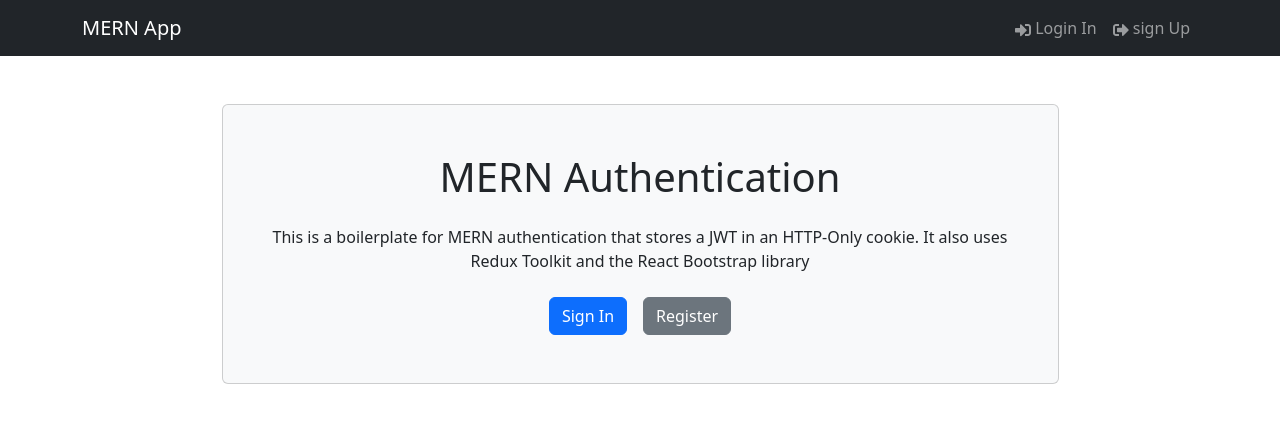
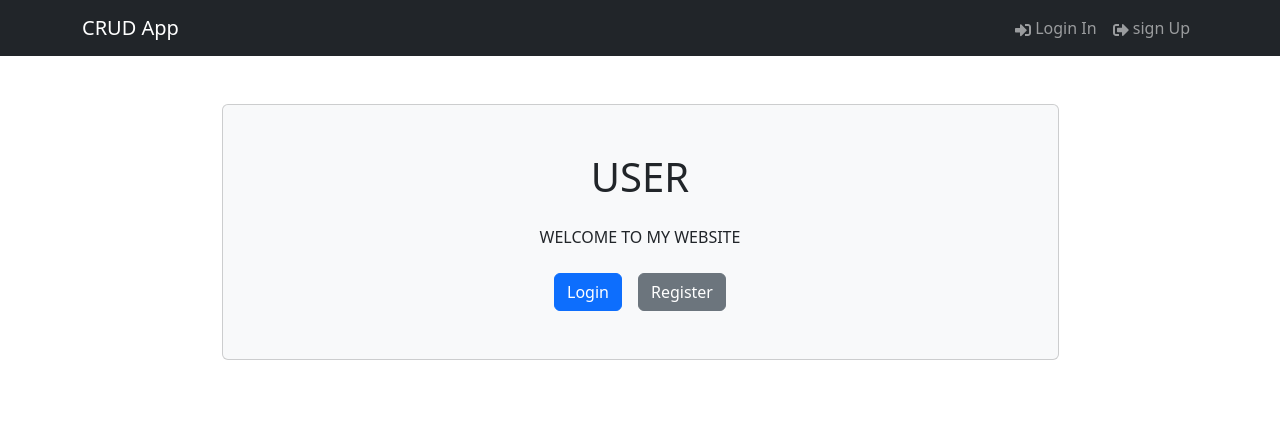
Before and after one commit to Mohammedrisvanvm/crud-in-react, a React (Vite) app in the folder frontend/: page / in a window 1280 px wide. Shown: the top 422 px of the page. Built offline with nearby package versions, Linux system fonts and the light colour scheme.

Commit message:
Login Form created

```diff
--- a/frontend/package.json
+++ b/frontend/package.json
@@ -14,7 +14,8 @@
     "react": "^18.2.0",
     "react-bootstrap": "^2.7.4",
     "react-dom": "^18.2.0",
-    "react-icons": "^4.9.0"
+    "react-icons": "^4.9.0",
+    "react-router-dom": "^6.11.2"
   },
   "devDependencies": {
     "@types/react": "^18.0.37",
--- a/frontend/src/App.jsx
+++ b/frontend/src/App.jsx
@@ -1,12 +1,19 @@
 import React from 'react'
-import Header from './components/header'
+import {BrowserRouter as Router,Routes,Route} from 'react-router-dom'
 import HomeScreen from './screens/HomeScreen'
 
 function App() {
   return (
     <div>
-      <Header/>
-      <HomeScreen/>
+      <Router>
+        <Routes>
+         <Route path='/' element={<HomeScreen/>}>
+
+         </Route>
+        </Routes>
+      </Router>
+
+
     </div>
   )
 }
--- a/frontend/src/components/Hero.jsx
+++ b/frontend/src/components/Hero.jsx
@@ -5,16 +5,13 @@
     <div className=' py-5'>
     <Container className='d-flex justify-content-center'>
       <Card className='p-5 d-flex flex-column align-items-center hero-card bg-light w-75'>
-        <h1 className='text-center mb-4'>MERN Authentication</h1>
+        <h1 className='text-center mb-4'>USER </h1>
         <p className='text-center mb-4'>
-          This is a boilerplate for MERN authentication that stores a JWT in
-          an HTTP-Only cookie. It also uses Redux Toolkit and the React
-          Bootstrap library
+          WELCOME TO MY WEBSITE
         </p>
         <div className='d-flex'>
           <Button variant='primary' href='/login' className='me-3'>
-            Sign In
-          </Button>
+            Login        </Button>
           <Button variant='secondary' href='/register'>
             Register
           </Button>
--- a/frontend/src/components/header.jsx
+++ b/frontend/src/components/header.jsx
@@ -8,7 +8,7 @@
 
       <Navbar bg="dark" variant="dark" expand="lg" collapseOnSelect>
         <Container>
-          <Navbar.Brand href="/">MERN App</Navbar.Brand>
+          <Navbar.Brand href="/">CRUD App</Navbar.Brand>
           <Navbar.Toggle aria-controls="basic-navbar-nav" />
           <Navbar.Collapse id="basic-navbar-nav">
             <Nav className="ms-auto">
--- a/frontend/src/main.jsx
+++ b/frontend/src/main.jsx
@@ -1,5 +1,6 @@
 import React from 'react'
 import ReactDOM from 'react-dom/client'
+
 import App from './App.jsx'
 import 'bootstrap/dist/css/bootstrap.min.css';
 
--- a/frontend/src/screens/HomeScreen.jsx
+++ b/frontend/src/screens/HomeScreen.jsx
@@ -1,12 +1,14 @@
-import React from 'react'
-import Hero from '../components/Hero'
+import React from "react";
+import Hero from "../components/Hero";
+import Header from "../components/header";
 
 function HomeScreen() {
   return (
     <>
-   <Hero/>
+      <Header />
+      <Hero />
     </>
-  )
+  );
 }
 
-export default HomeScreen
+export default HomeScreen;
```
Also changed, not shown: frontend/src/components/LoginForm.jsx (added, +54 -0 lines), frontend/src/screens/LoginScreen.jsx (added), 1 other file (tests, documents, lock files or other folders).
